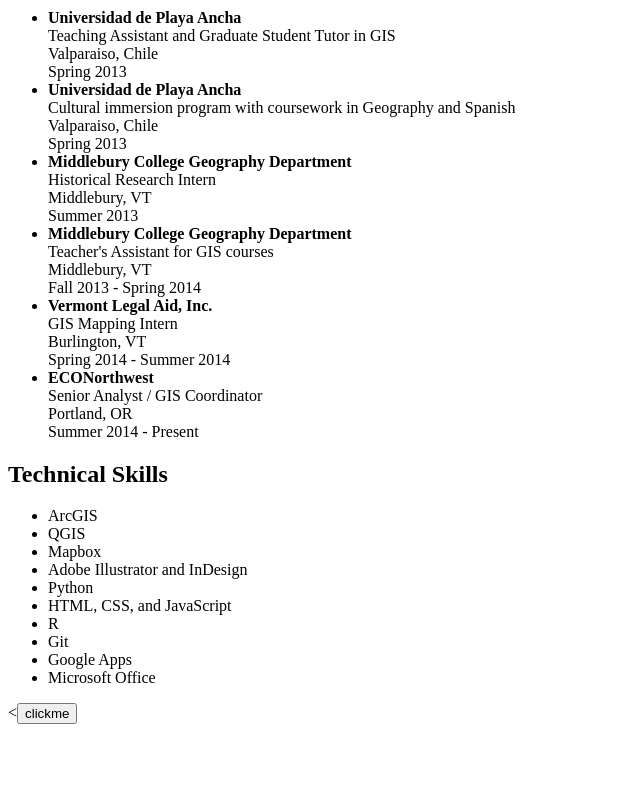
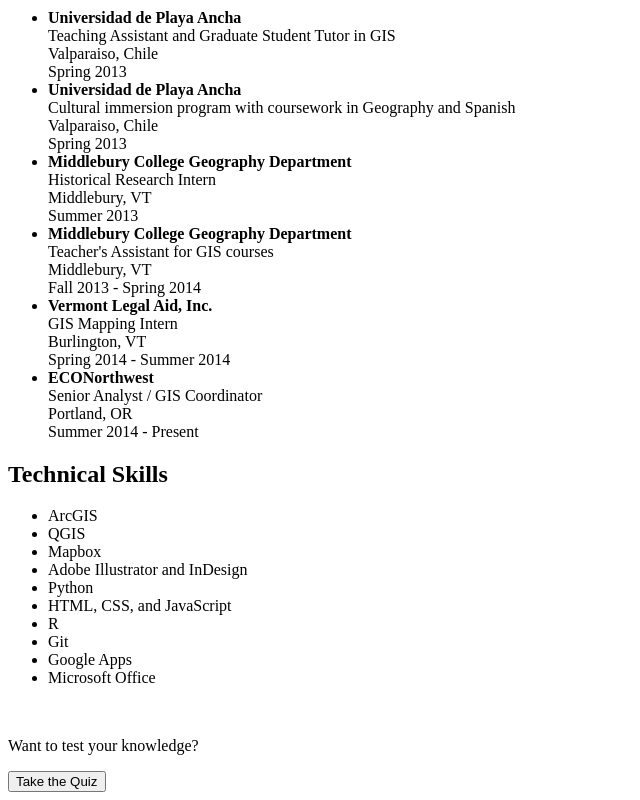
Before and after one commit to lizziegooding/Code-Fellows, a plain HTML site: page w1/index.html in a window 1280 px wide. Shown: the part 343-1143 px from the top of the page, without its empty margins (0-640 px from the left). Before the commit the page ends 1075 px from the top, so only its background shows below. Drawn offline with Linux system fonts and the light colour scheme.

Commit message:
Forgot that I had changed index.html, committing now

```diff
--- a/w1/index.html
+++ b/w1/index.html
@@ -61,7 +61,9 @@
       <li>Google Apps</li>
       <li>Microsoft Office</li>
     </ul>
-    <<input id="quizMe" type="button" value="clickme" onclick="quizUser();" />
+    <br>
+    <p>Want to test your knowledge?</p>
+    <input id="quizMe" type="button" value="Take the Quiz" onclick="quizUser();" />
     <script src="app.js" type="text/javascript"></script>
   </body>
 </html>
```
